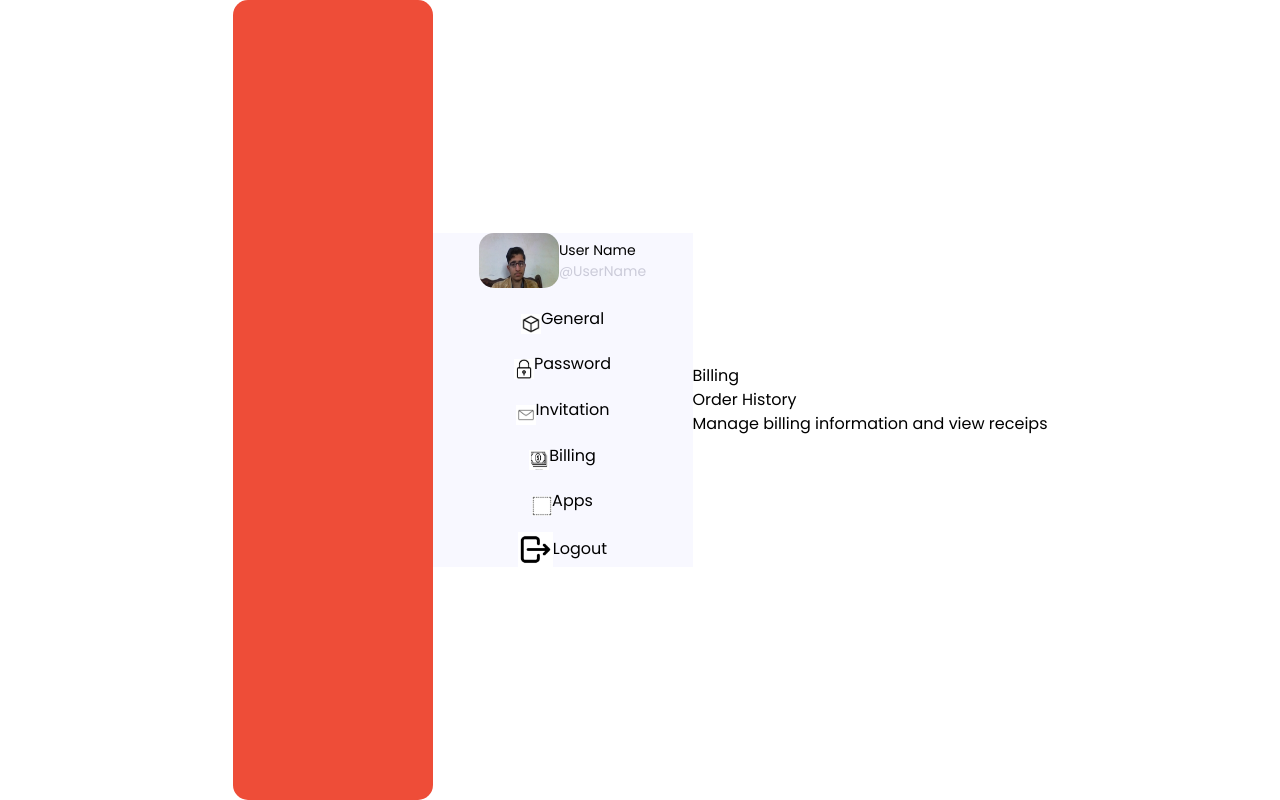
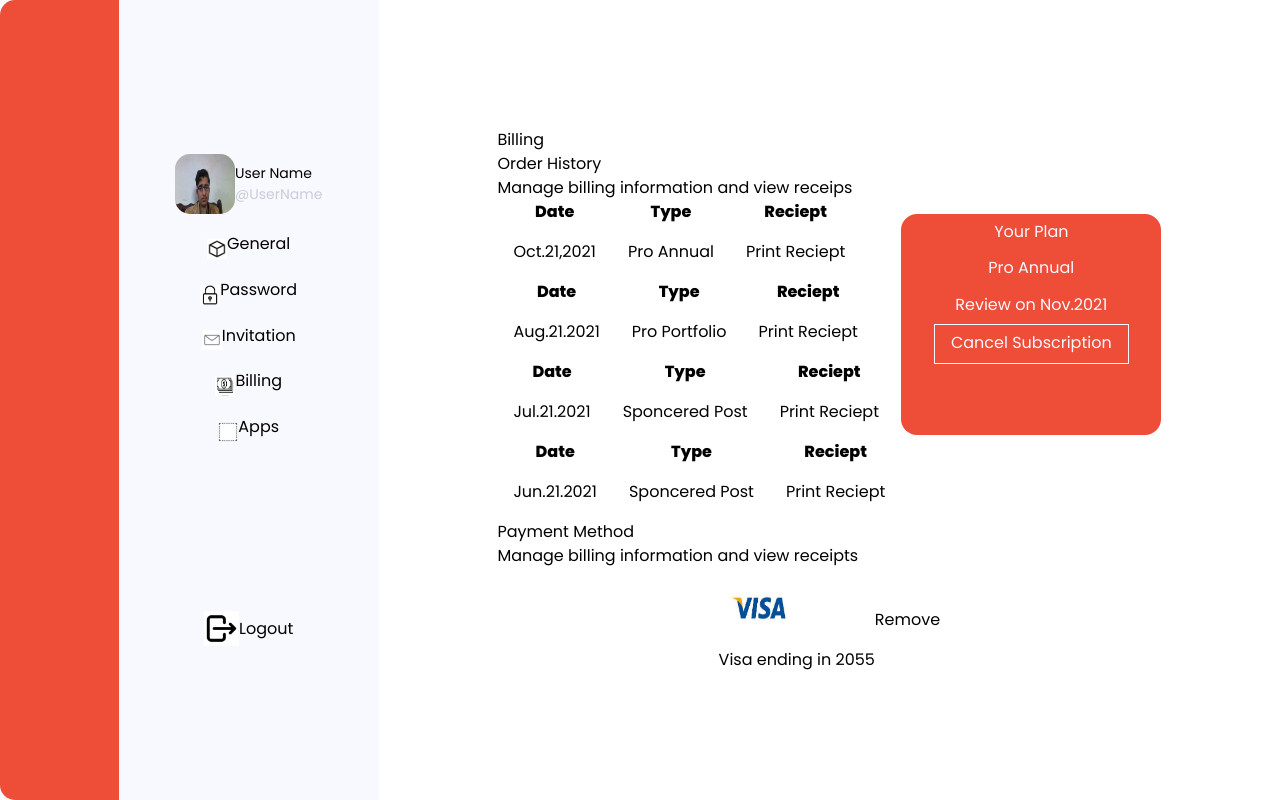
Before and after one commit to Suleman-Tasawar/Billing-Page-Challenge, a React (Vite) app: page / in a window 1280 px wide. Built offline with nearby package versions, Linux system fonts and the light colour scheme.

Commit message:
Working on Changes

```diff
--- a/src/App.jsx
+++ b/src/App.jsx
@@ -30,17 +30,42 @@ function App() {
           </div>
         </div>
         <div className="userInfoPannel">
-          <div className="pageTitle">
-            <h1>Billing</h1>
-          </div>
+          <div>
+            <div>
+              <div className="pageTitle">
+                <h1>Billing</h1>
+              </div>
+              <div className="pageInfo">
+                <h2>Order History</h2>
+                <p>Manage billing information and view receips</p>
+              </div>
+              <div>
+                <Table />
+              </div>
+            </div>
 
-          <div className="pageInfo">
-            <h2>Order History</h2>
-            <p>Manage billing information and view receips</p>
+            <div className="userPlan">
+              <p>Your Plan</p>
+              <h3>Pro Annual</h3>
+              <p>Review on Nov.2021</p>
+              <button>Cancel Subscription</button>
+            </div>
           </div>
 
           <div>
-            <Table />
+            <h1>Payment Method</h1>
+            <p>Manage billing information and view receipts</p>
+            <div className="cardInfo">
+              <div>
+                <span>
+                  <img src="./Images/visa-img.jpg" alt="Visa Card" />
+                </span>
+                <span>Visa ending in 2055</span>
+              </div>
+              <div>
+                <button className="visaCardButton">Remove</button>
+              </div>
+            </div>
           </div>
         </div>
       </div>
--- a/src/App.scss
+++ b/src/App.scss
@@ -1,75 +1,97 @@
 @import "Normalize";
 
-#root{
-    position: relative;
-    font-family: 'Poppins', sans-serif;
+$color-red: ee4d38;
+
+#root {
+  font-family: "Poppins", sans-serif;
 }
 
-.billingPage{
+.leftRedBlock {
+  position: absolute;
+  left: 0;
+  width: 200px;
+  height: 100vh;
+  background-color: #ee4d38;
+  border-radius: 15px;
+}
+
+.userDashboard {
+  position: relative;
+  display: flex;
+  justify-content: space-evenly;
+  align-items: center;
+}
+
+.userProfilePannel {
+  background-color: #f8f8ff;
+  width: 260px;
+  height: 100vh;
+  display: flex;
+  flex-direction: column;
+  justify-content: space-evenly;
+  align-items: center;
+}
+
+.userInfoPannel > div:nth-of-type(1) {
   display: flex;
   justify-content: center;
   align-items: center;
 }
 
-.leftRedBlock{
-    width: 200px;
-    height: 100vh;
-    background-color: #EE4D38;
-    border-radius: 15px;
+.userPlan {
+  text-align: center;
+  width: 260px;
+  height: 221px;
+  background-color: #ee4d38;
+  color: #f8f8ff;
+  line-height: 2.3;
+  border-radius: 16px;
+
+  button {
+    width: 195px;
+    height: 40px;
+    color: #f8f8ff;
+    background-color: #ee4d38;
+    border: 1px solid #f8f8ff;
   }
-
-
-.userDashboard{
-    display: flex;
-    justify-content: center;
-    align-items: center;
-}
-
-
-.userProfilePannel{
-    background-color: #F8F8FF;
-    width: 260px;
-    display: flex;
-    flex-direction: column;
-    justify-content: space-evenly;
-    align-items: center;
 }
 /*Typography*/
-.userProfile{
-
-    .userProfile{
+.userProfile {
+  .userProfile {
     display: flex;
     justify-content: space-evenly;
     align-items: center;
   }
 
-    .userInfo > div > h1{
+  .userInfo > div > h1 {
     font-size: 14px;
   }
 
-    .userInfo > div > p{
-        color: #CBCBD9;
+  .userInfo > div > p {
+    color: #cbcbd9;
     font-size: 14px;
   }
   /*Images*/
-    .userImg > img{
-        width: 80px;
-        height: 55px;
+  .userImg > img {
+    width: 60px;
+    height: 60px;
     border-radius: 15px;
   }
-
 }
 
-.userProfileMenu{
-
-    li{
+.userProfileMenu {
+  li {
     display: flex;
     justify-content: center;
     align-items: center;
-        margin:1rem 0;
+    margin: 1rem 0;
   }
 
-    li >div> img{
+  li:hover {
+    border-left: 2px solid #ee4d38;
+  }
+
+  li > div > img {
     margin-top: 0.6rem;
     width: 20px;
     height: 20px;
@@ -77,17 +99,32 @@
 }
 
 .userLogout {
-
-    li{
+  li {
     display: flex;
     justify-content: center;
     align-items: center;
     list-style: none;
   }
 
-    li > div>img{
+  li > div > img {
     width: 35px;
     height: 35px;
   }
+}
 
+tr,
+td {
+  text-align: center;
+  padding: 1rem;
 }
+
+.cardInfo {
+  display: flex;
+  justify-content: center;
+  align-items: center;
+
+  div > span > img {
+    width: 80px;
+    height: 80px;
+  }
+}
--- a/src/components/infoTable.jsx
+++ b/src/components/infoTable.jsx
@@ -1,5 +1,48 @@
 function Table() {
-  return <div className="tableData"></div>;
+  const userData = [
+    {
+      id: 1,
+      date: "Oct.21,2021",
+      type: "Pro Annual",
+    },
+    {
+      id: 2,
+      date: "Aug.21.2021",
+      type: "Pro Portfolio",
+    },
+    {
+      id: 3,
+      date: "Jul.21.2021",
+      type: "Sponcered Post",
+    },
+    {
+      id: 4,
+      date: "Jun.21.2021",
+      type: "Sponcered Post",
+    },
+  ];
+
+  const userDataTable = userData.map((data) => (
+    // eslint-disable-next-line react/jsx-key
+    <table>
+      <thead>
+        <th>Date</th>
+        <th>Type</th>
+        <th>Reciept</th>
+      </thead>
+      <tbody>
+        <tr key={data.id}>
+          <td>{data.date}</td>
+          <td>{data.type}</td>
+          <td>
+            <button>Print Reciept</button>
+          </td>
+        </tr>
+      </tbody>
+    </table>
+  ));
+
+  return <div className="tableData">{userDataTable}</div>;
 }
 
 export default Table;
--- a/src/components/userInfo.jsx
+++ b/src/components/userInfo.jsx
@@ -2,7 +2,7 @@ function User() {
   return (
     <div className="userProfile">
       <div className="userImg">
-        <img src="/public/Images/user.jpg" />
+        <img src="/Images/user.jpg" />
       </div>
       <div className="userInfo">
         <div>
```
Also changed, not shown: public/Images/visa-img.jpg (added). Lines whose indentation alone changed are shown as unchanged.
